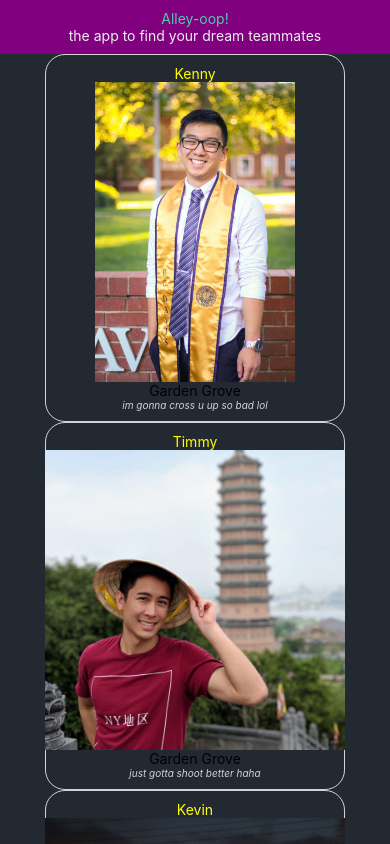
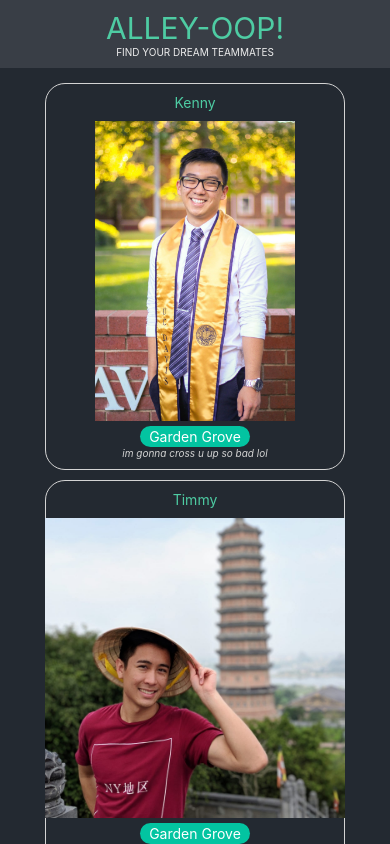
Before and after one commit to kennytran95/alleyoop, a React Native app: screen / in a window 390 px wide. Shown: the top 844 px of the page. Built offline with nearby package versions, Linux system fonts and the light colour scheme.

Commit message:
saved profile cards

```diff
--- a/src/components/Hooper.js
+++ b/src/components/Hooper.js
@@ -1,6 +1,5 @@
 import React, { useContext } from "react";
 import { Text, View, Image, StyleSheet } from "react-native";
-import { YellowBox } from "react-native-web";
 
 function Hooper({ HooperData }) {
   return (
@@ -10,7 +9,7 @@ function Hooper({ HooperData }) {
         style={styles.hooperimage}
         source={require(`../images/${HooperData.picture}`)}
       />
-      <Text>{HooperData.location}</Text>
+      <Text style={styles.location}>{HooperData.location}</Text>
       <Text style={styles.quote}>{HooperData.quote}</Text>
     </View>
   );
@@ -25,6 +24,7 @@ const styles = StyleSheet.create({
     borderColor: "lightgray",
     borderRadius: 20,
     alignItems: "center",
+    marginVertical: 5,
   },
   hooperimage: {
     height: 300,
@@ -32,7 +32,16 @@ const styles = StyleSheet.create({
     resizeMode: "contain",
   },
   name: {
-    color: "yellow",
+    color: "#4ECCA3",
+    paddingBottom: 10,
+  },
+  location: {
+    backgroundColor: "#03C4A1",
+    borderRadius: 20,
+    color: "white",
+    marginTop: 5,
+    paddingHorizontal: 9,
+    paddingVertical: 2,
   },
   quote: {
     fontSize: 10,
--- a/src/components/Title.js
+++ b/src/components/Title.js
@@ -5,7 +5,7 @@ function Title() {
   return (
     <View style={styles.container}>
       <Text style={styles.text}>Alley-oop!</Text>
-      <Text style={styles.text2}>the app to find your dream teammates</Text>
+      <Text style={styles.text2}>find your dream teammates</Text>
     </View>
   );
 }
@@ -13,7 +13,7 @@ function Title() {
 const styles = StyleSheet.create({
   container: {
     // flex: 1,
-    backgroundColor: "purple",
+    backgroundColor: "#393E46",
     alignItems: "center",
     justifyContent: "center",
     width: "100%",
@@ -21,12 +21,17 @@ const styles = StyleSheet.create({
     border: "#393E46",
     paddingTop: 10,
     paddingBottom: 10,
+    marginBottom: 10,
   },
   text: {
     color: "#4ECCA3",
+    fontSize: 30,
+    textTransform: "uppercase",
   },
   text2: {
     color: "#EEEEEE",
+    fontSize: 10,
+    textTransform: "uppercase",
   },
   hooperimage: {
     height: 150,
```
